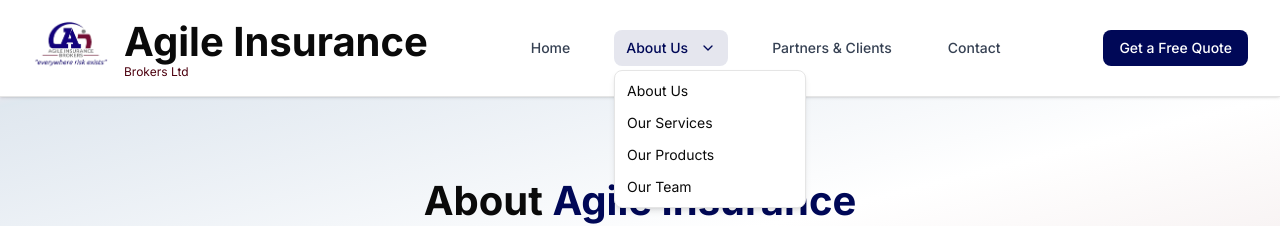
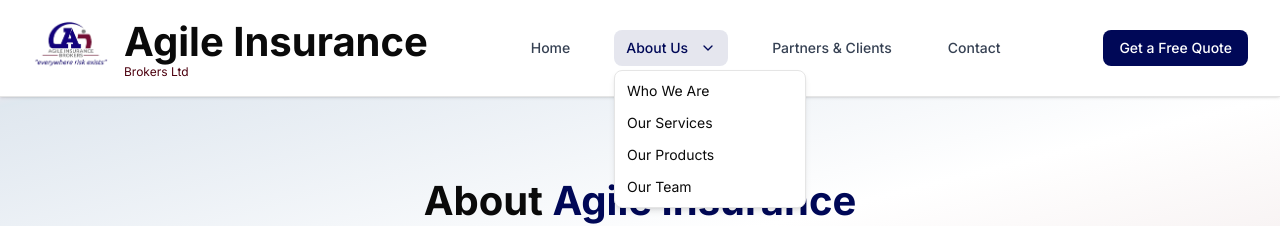
Before and after one commit to KakraGeek/agile_insurance_brokers, a Next.js app: page /about in a window 1280 px wide. Both pictures are taken after a click on the button "About Us". Shown: the top 226 px of the page. Built offline with nearby package versions, Linux system fonts and the light colour scheme.

Commit message:
Navbar_menu_items)improved_31-07-25

```diff
--- a/src/app/about/page.tsx
+++ b/src/app/about/page.tsx
@@ -4,7 +4,7 @@
 import Link from "next/link";
 
 export const metadata = {
-  title: "Agile - About",
+  title: "Agile - About Us",
   description: "Learn about Agile Insurance Brokers Ltd. A dynamic Ghanaian-owned insurance brokerage firm committed to protecting businesses, people, and assets across Ghana.",
 };
 
--- /dev/null
+++ b/src/app/contact/layout.tsx
@@ -0,0 +1,12 @@
+export const metadata = {
+  title: "Agile - Contact Us",
+  description: "Get in touch with Agile Insurance Brokers Ltd. Contact us for expert insurance advice, quotes, and support.",
+};
+
+export default function ContactLayout({
+  children,
+}: {
+  children: React.ReactNode;
+}) {
+  return children;
+}
--- a/src/components/Navigation.tsx
+++ b/src/components/Navigation.tsx
@@ -80,7 +80,7 @@
               <DropdownMenuContent align="start" className="w-48">
                 <DropdownMenuItem asChild>
                   <Link href="/about" className="cursor-pointer">
-                    About Us
+                    Who We Are
                   </Link>
                 </DropdownMenuItem>
                 <DropdownMenuItem asChild>
```
